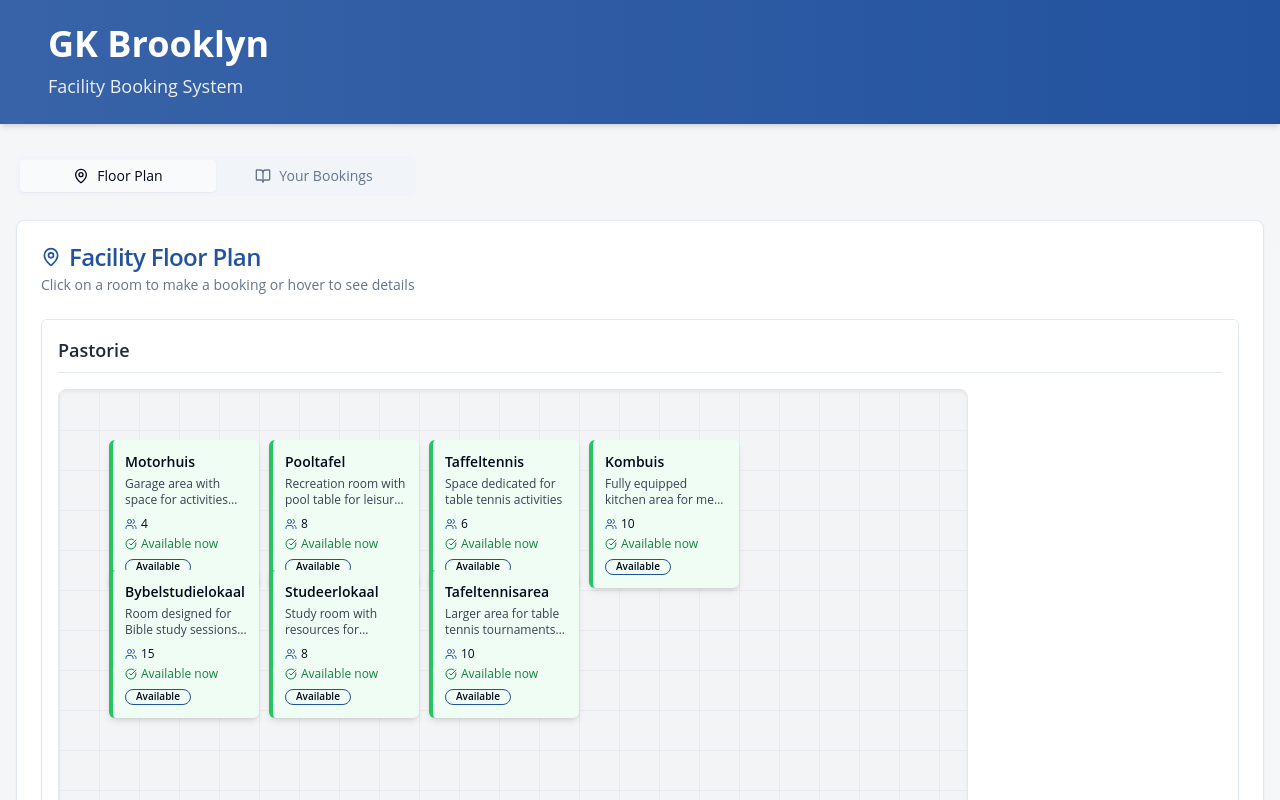
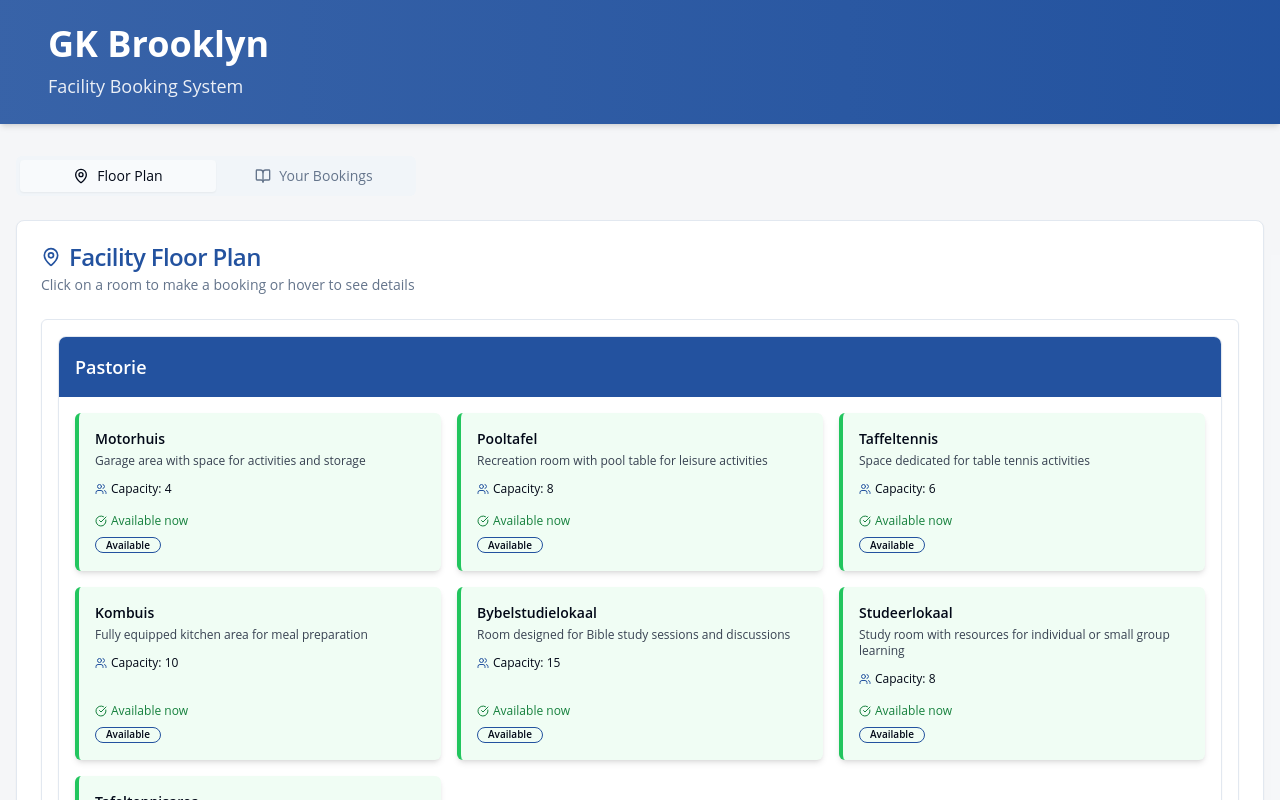
Before and after one commit to EFBecker1974/gkbrooklyn-booking-application, a React (Vite) app: page / in a window 1280 px wide. Shown: the top 800 px of the page. Built offline with nearby package versions, Linux system fonts and the light colour scheme.

Commit message:
Improve floor plan layout
Rearrange room items in the floor plan to improve readability by positioning them in the upper left corner of their respective areas and stacking them vertically.

```diff
--- a/src/components/FloorPlan.tsx
+++ b/src/components/FloorPlan.tsx
@@ -20,33 +20,15 @@ export const FloorPlan = () => {
     setRefreshFlag(prev => prev + 1);
   };
 
-  // Find dimensions for the floor plan container
-  const allRooms = Object.values(roomsByArea).flat();
-  const maxX = Math.max(...allRooms.map(room => room.position.x + room.position.width));
-  const maxY = Math.max(...allRooms.map(room => room.position.y + room.position.height));
-
   return (
-    <div className="space-y-12">
+    <div className="space-y-8">
       {Object.entries(roomsByArea).map(([area, rooms]) => (
-        <div key={area} className="mb-8">
-          <h3 className="text-lg font-semibold mb-4 text-gray-800 border-b pb-2">{area}</h3>
-          <div
-            className="relative bg-gray-100 border rounded-lg shadow-inner p-4"
-            style={{
-              width: `${maxX + 70}px`,
-              height: `${maxY + 70}px`,
-              maxWidth: '100%',
-              overflow: 'auto'
-            }}
-          >
-            {/* Grid lines for visual reference */}
-            <div className="absolute inset-0" style={{
-              backgroundSize: '40px 40px',
-              backgroundImage: 'linear-gradient(to right, #e5e7eb 1px, transparent 1px), linear-gradient(to bottom, #e5e7eb 1px, transparent 1px)',
-              opacity: 0.7
-            }}></div>
-
-            {/* Render each room in this area */}
+        <div key={area} className="mb-8 border rounded-lg overflow-hidden shadow-sm">
+          <h3 className="text-lg font-semibold p-4 bg-primary text-white">
+            {area}
+          </h3>
+          <div className="p-4 bg-white">
+            <div className="grid grid-cols-1 md:grid-cols-2 lg:grid-cols-3 gap-4">
               {rooms.map(room => (
                 <RoomItem
                   key={room.id}
@@ -56,6 +38,7 @@ export const FloorPlan = () => {
               ))}
             </div>
           </div>
+        </div>
       ))}
     </div>
   );
--- a/src/components/RoomItem.tsx
+++ b/src/components/RoomItem.tsx
@@ -4,7 +4,7 @@ import { Room } from "@/data/rooms";
 import { isRoomBooked, getRoomBookingInfo } from "@/data/bookings";
 import { Dialog, DialogContent, DialogHeader, DialogTitle, DialogDescription } from "@/components/ui/dialog";
 import { BookingForm } from "./BookingForm";
-import { CalendarIcon, Users, Clock, Info, MapPin, CheckCircle, XCircle } from "lucide-react";
+import { CalendarIcon, Users, Clock, Info, MapPin, CheckCircle } from "lucide-react";
 import { Badge } from "@/components/ui/badge";
 import { format } from "date-fns";
 import { HoverCard, HoverCardTrigger, HoverCardContent } from "@/components/ui/hover-card";
@@ -20,36 +20,25 @@ export const RoomItem = ({ room, onBookingUpdate }: RoomItemProps) => {
   const isBooked = isRoomBooked(room.id);
   const bookingInfo = getRoomBookingInfo(room.id);
 
-  // Calculate dynamic height based on content
-  const minHeight = room.position.height;
-
   return (
     <>
       <HoverCard>
         <HoverCardTrigger asChild>
           <div
-            className={`absolute cursor-pointer rounded-md p-3 flex flex-col shadow-md hover:shadow-lg transition-all ${isBooked ? 'room-booked' : 'room-available'}`}
-            style={{
-              left: `${room.position.x}px`,
-              top: `${room.position.y}px`,
-              width: `${room.position.width}px`,
-              minHeight: `${minHeight}px`,
-              height: "auto",
-              overflowY: "auto"
-            }}
+            className={`cursor-pointer rounded-md p-4 flex flex-col shadow-md hover:shadow-lg transition-all h-full ${isBooked ? 'room-booked' : 'room-available'}`}
             onClick={() => setIsDialogOpen(true)}
           >
             <div className="font-semibold text-sm mb-1">{room.name}</div>
-            <div className="text-xs text-gray-700 mb-2 line-clamp-2">{room.description}</div>
+            <div className="text-xs text-gray-700 mb-2">{room.description}</div>
 
-            <div className="mt-auto space-y-1">
-              <div className="flex items-center text-xs gap-1">
-                <Users className="h-3 w-3 text-primary" />
-                <span>{room.capacity}</span>
-              </div>
+            <div className="flex items-center text-xs gap-1 mt-1">
+              <Users className="h-3 w-3 text-primary" />
+              <span>Capacity: {room.capacity}</span>
+            </div>
 
+            <div className="mt-auto pt-3">
               {isBooked && bookingInfo ? (
-                <div className="space-y-1 mt-1 bg-white p-1 rounded text-xs">
+                <div className="space-y-1 mt-1 bg-white p-2 rounded text-xs">
                   <div className="flex items-center gap-1">
                     <CalendarIcon className="h-3 w-3 text-primary" />
                     <span>{format(bookingInfo.startTime, "MMM d, yyyy")}</span>
@@ -60,6 +49,9 @@ export const RoomItem = ({ room, onBookingUpdate }: RoomItemProps) => {
                       {format(bookingInfo.startTime, "h:mm a")} - {format(bookingInfo.endTime, "h:mm a")}
                     </span>
                   </div>
+                  <div className="text-xs mt-1">
+                    <span className="font-medium">Booked by: </span>{bookingInfo.bookedBy}
+                  </div>
                 </div>
               ) : (
                 <div className="text-xs text-green-700 font-medium mt-1 flex items-center">
@@ -68,7 +60,7 @@ export const RoomItem = ({ room, onBookingUpdate }: RoomItemProps) => {
                 </div>
               )}
 
-              <Badge variant={isBooked ? "destructive" : "outline"} className="text-[10px] h-4 mt-1 border-primary">
+              <Badge variant={isBooked ? "destructive" : "outline"} className="text-[10px] h-4 mt-2 border-primary">
                 {isBooked ? 'Booked' : 'Available'}
               </Badge>
             </div>
```
Lines whose indentation alone changed are shown as unchanged.
